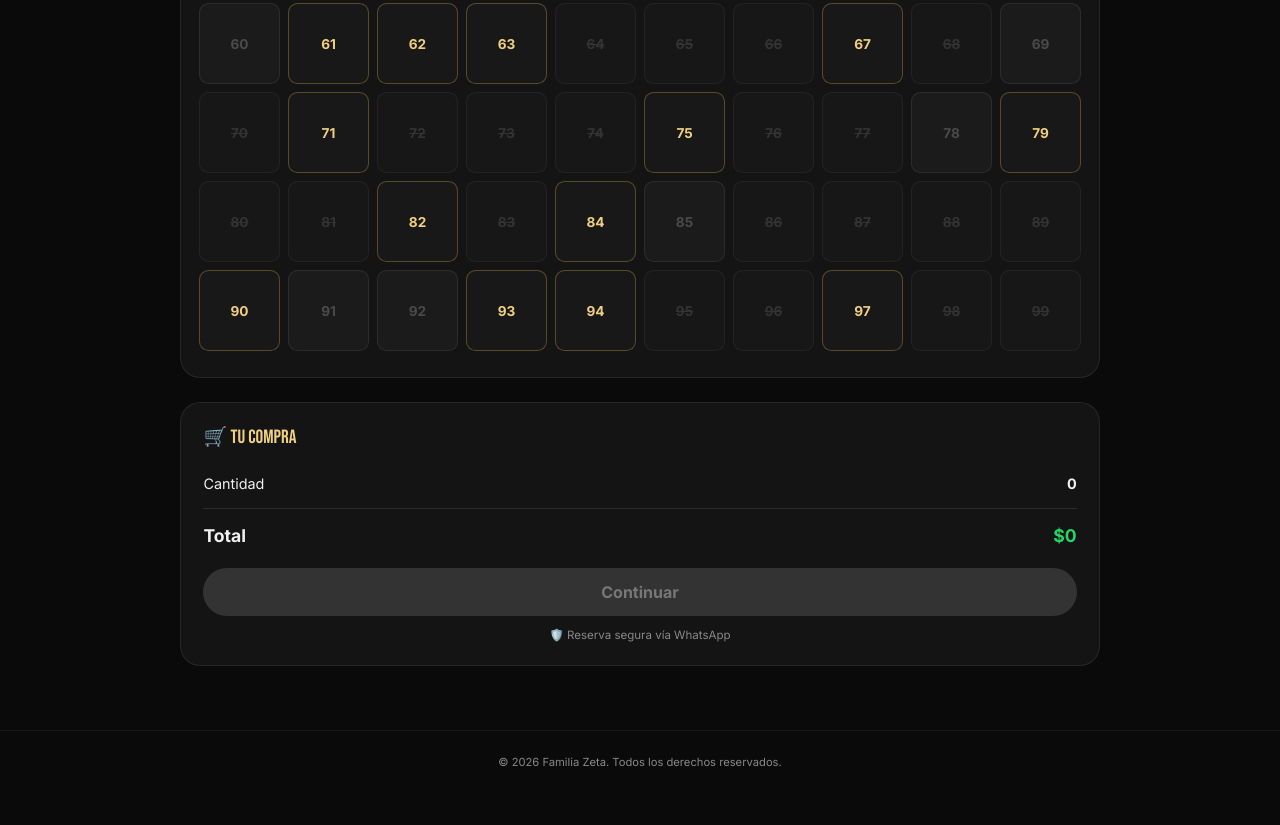
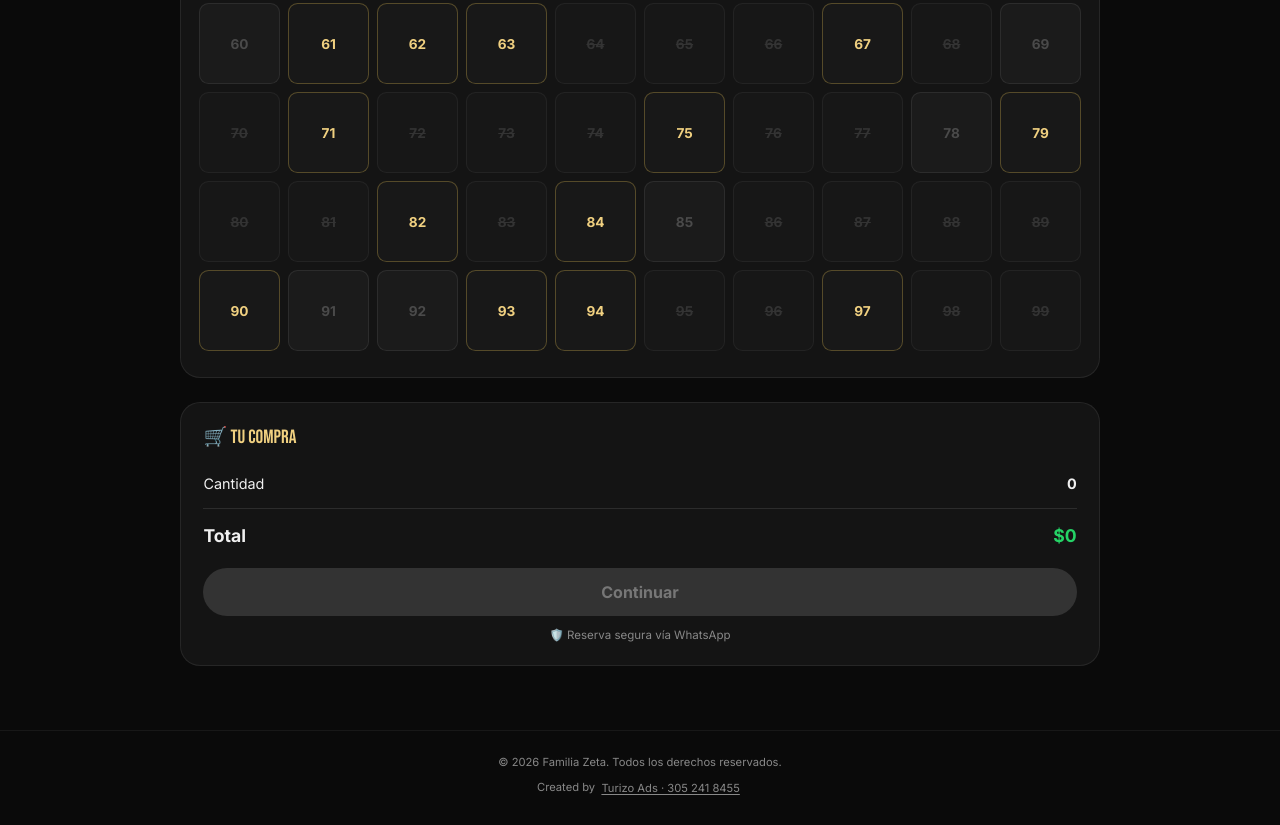
Before and after one commit to diazdeilan120-coder/Familia-Zetta, a plain HTML site: page dinamicanumeros.html in a window 1280 px wide. Shown: the part 1480-2305 px from the top of the page. Before the commit the page ends 2273 px from the top, so only its background shows below. Drawn offline with Linux system fonts and the light colour scheme.

Commit message:
Credito de Turizo Ads en el pie de las paginas
Co-Authored-By: Claude Opus 5.5 <noreply@anthropic.com>

```diff
--- a/dinamicanumeros.html
+++ b/dinamicanumeros.html
@@ -316,8 +316,11 @@
 
     /* ── FOOTER ── */
     footer { position: relative; z-index: 1; border-top: 1px solid rgba(255,255,255,0.06); padding: 1.5rem 1.5rem; text-align: center; }
+    @media (max-width: 759px) { footer { padding-bottom: 6rem; } } /* que la barra fija no tape el pie */
     .footer-copy { font-size: 0.7rem; color: var(--muted); }
     .footer-link { color: var(--gold); }
+    .footer-credito { margin-top: 0.35rem; font-size: 0.7rem; color: var(--muted); }
+    .footer-credito a { display: inline-block; padding: 0.4rem 0.2rem; color: inherit; text-decoration: underline; text-underline-offset: 2px; }
   </style>
 </head>
 <body>
@@ -412,6 +415,7 @@
 <!-- FOOTER -->
 <footer>
   <p class="footer-copy">© <span id="year"></span> Familia Zeta. Todos los derechos reservados.</p>
+  <p class="footer-credito">Created by <a href="https://wa.me/573052418455?text=Hola%2C%20vi%20la%20p%C3%A1gina%20de%20Familia%20Zeta%20y%20quiero%20una%20similar" target="_blank" rel="noopener">Turizo Ads · 305 241 8455</a></p>
 </footer>
 
 <!-- MOBILE STICKY BAR -->
```
Also changed, not shown: grupovip.html (+3 -0 lines), index.html (+3 -0 lines).
